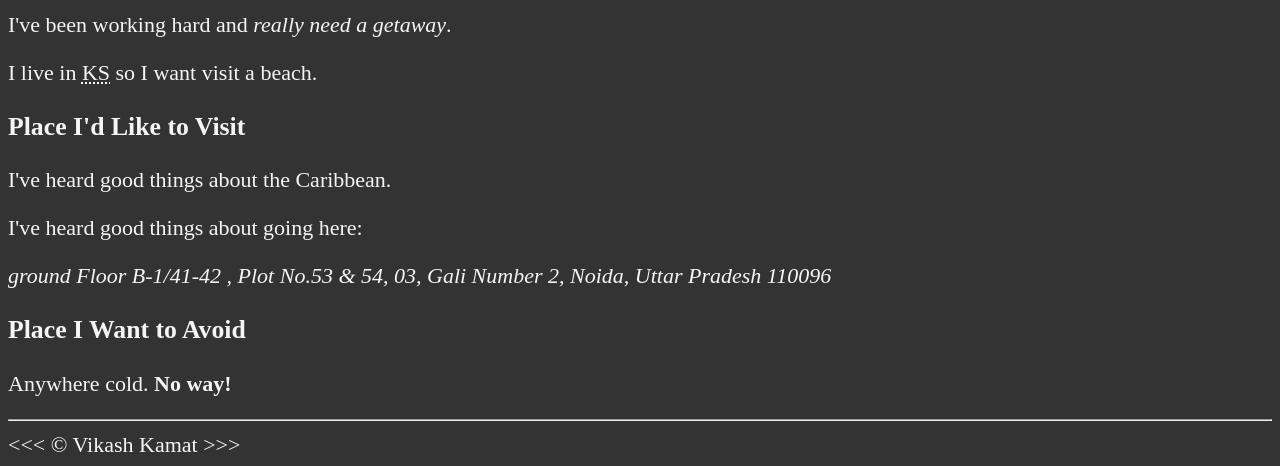
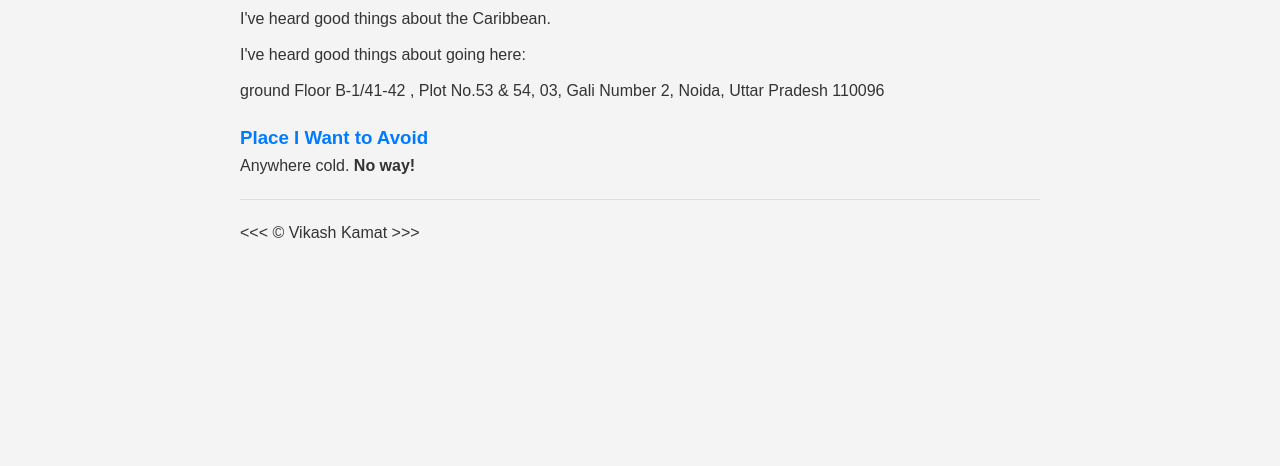
Before and after one commit to Vikash8460/html-course-for-beginners, a plain HTML site: page 03_lesson/index.html in a window 1280 px wide. Shown: the part 519-985 px from the top of the page. After the commit the page ends 800 px from the top, so only its background shows below. Drawn offline with Linux system fonts and the light colour scheme.

Commit message:
write the code inside the styles.css.

```diff
--- a/03_lesson/styles.css
+++ b/03_lesson/styles.css
@@ -1,8 +1,70 @@
-html {
-    font-size: 22px;
+/* Resetting default browser styles */
+body, h1, h2, h3, p, address {
+    margin: 0;
+    padding: 0;
 }
 
+/* Body styles */
 body {
-    background-color: #333;
-    color: whitesmoke;
+    font-family: Arial, sans-serif;
+    line-height: 1.6;
+    background-color: #f4f4f4;
+    color: #333;
+    margin: 0 auto;
+    max-width: 800px;
+    padding: 20px;
 }
+
+/* Header styles */
+h1 {
+    text-align: center;
+    font-size: 36px;
+    margin-bottom: 20px;
+}
+
+/* Section heading styles */
+h2, h3 {
+    color: #007bff;
+    margin-top: 20px;
+}
+
+/* Paragraph styles */
+p {
+    margin-bottom: 10px;
+}
+
+/* Emphasized text styles */
+em {
+    font-style: italic;
+}
+
+/* Address styles */
+address {
+    font-style: normal;
+    margin-bottom: 20px;
+}
+
+/* Horizontal rule styles */
+hr {
+    border: none;
+    border-top: 1px solid #ddd;
+    margin: 20px 0;
+}
+
+/* Copyright notice styles */
+footer {
+    text-align: center;
+    margin-top: 20px;
+    padding-top: 20px;
+    border-top: 1px solid #ddd;
+}
+
+/* Link styles */
+a {
+    color: #007bff;
+    text-decoration: none;
+}
+
+a:hover {
+    text-decoration: underline;
+}
```
